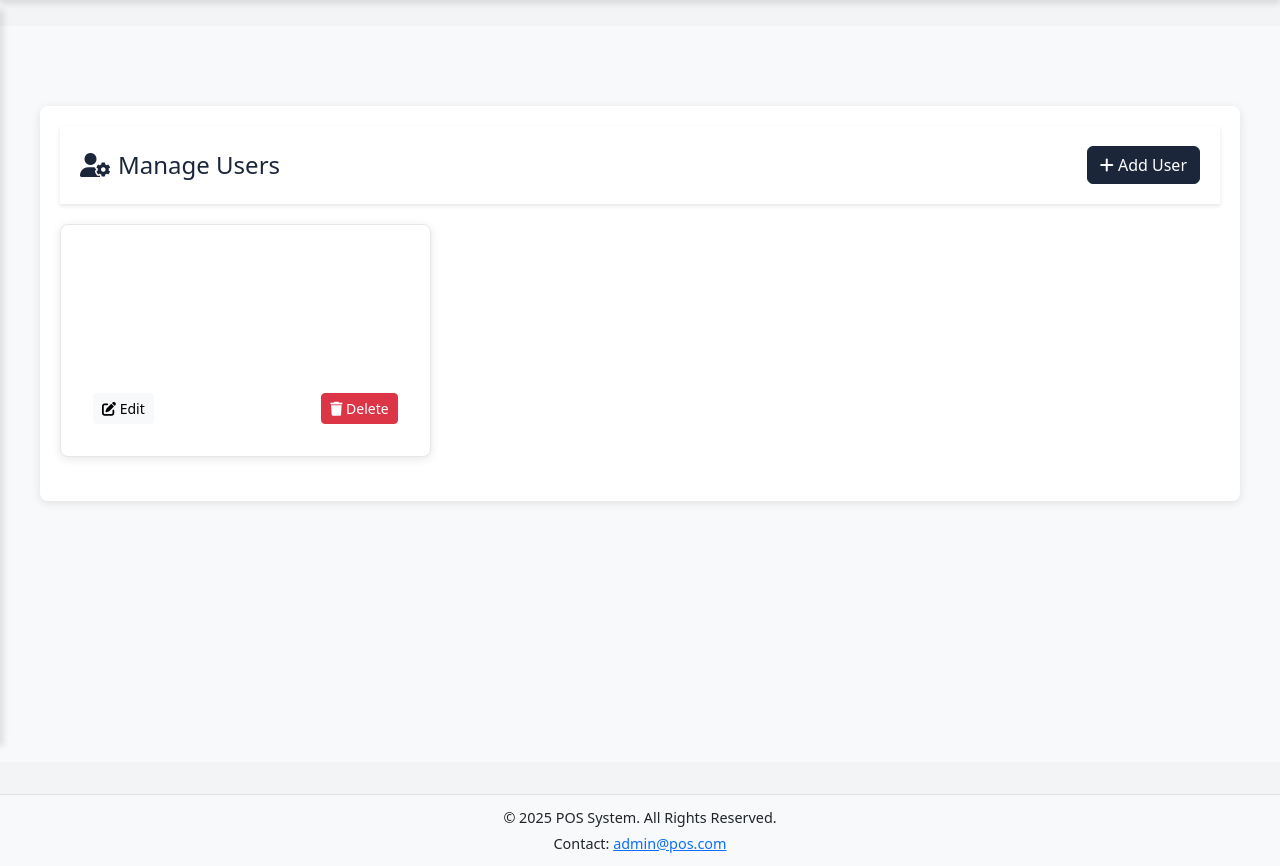
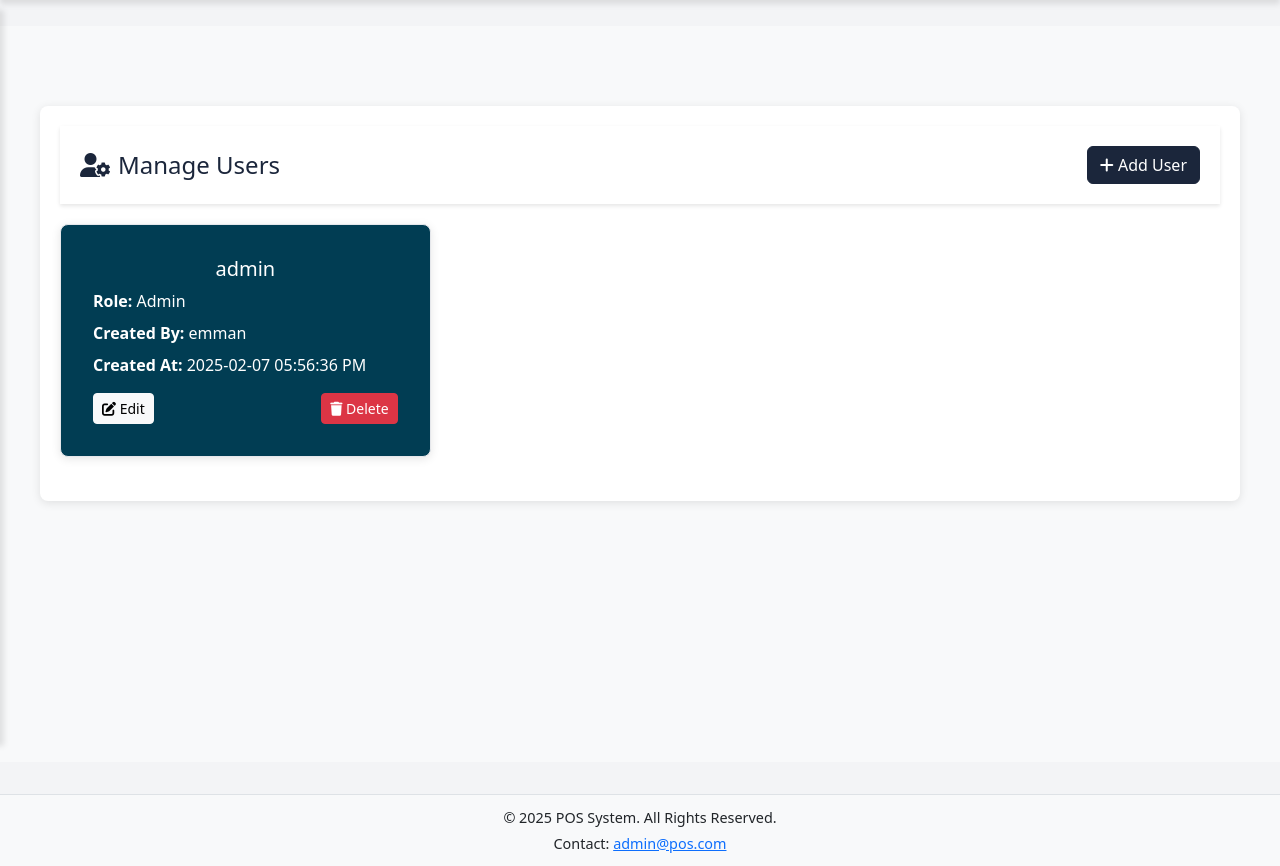
Before and after one commit to KleinReveche/access-management-system-web, a PHP site: page /main/users.php in a window 1280 px wide. Shown: the part 54-920 px from the top of the page. Run offline with PHP 8.4, Linux system fonts and the light colour scheme; a user stored in the database is signed in; data comes from the database, SQL or seed files in the repository; data that the repository does not hold is empty; a stand-in replaces the project's code that opens the database connection; some libraries are stand-ins or nearby versions.

Commit message:
update color

```diff
--- a/main/users.php
+++ b/main/users.php
@@ -230,7 +230,7 @@
         $roleClass = '';
         switch ($user['role']) {
           case 'Admin':
-            $roleClass = 'style="background-color: #007ba; color: white;"';
+            $roleClass = 'style="background-color:rgb(1, 61, 83); color: white;"';
             break;
           case 'Cashier':
             $roleClass = 'style="background-color: #355e3b; color: white;"';
```
